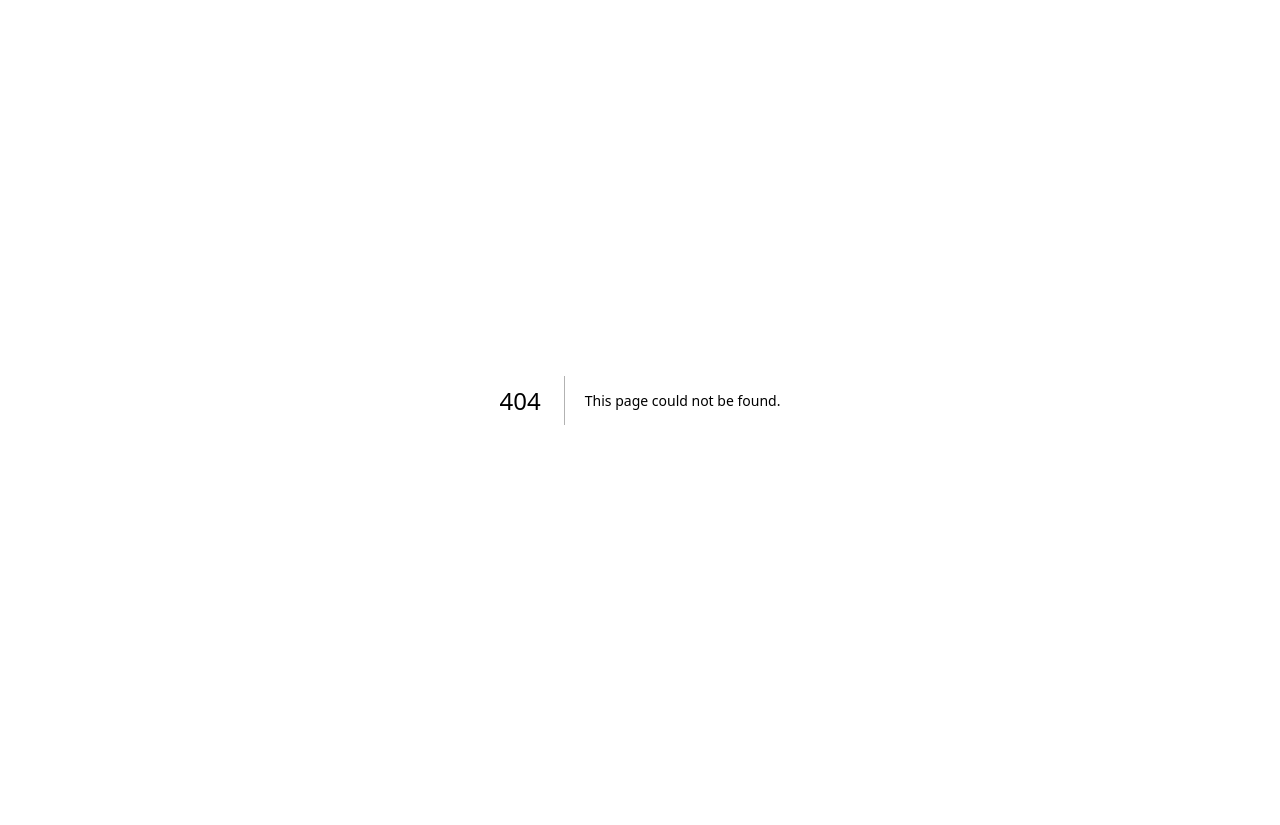
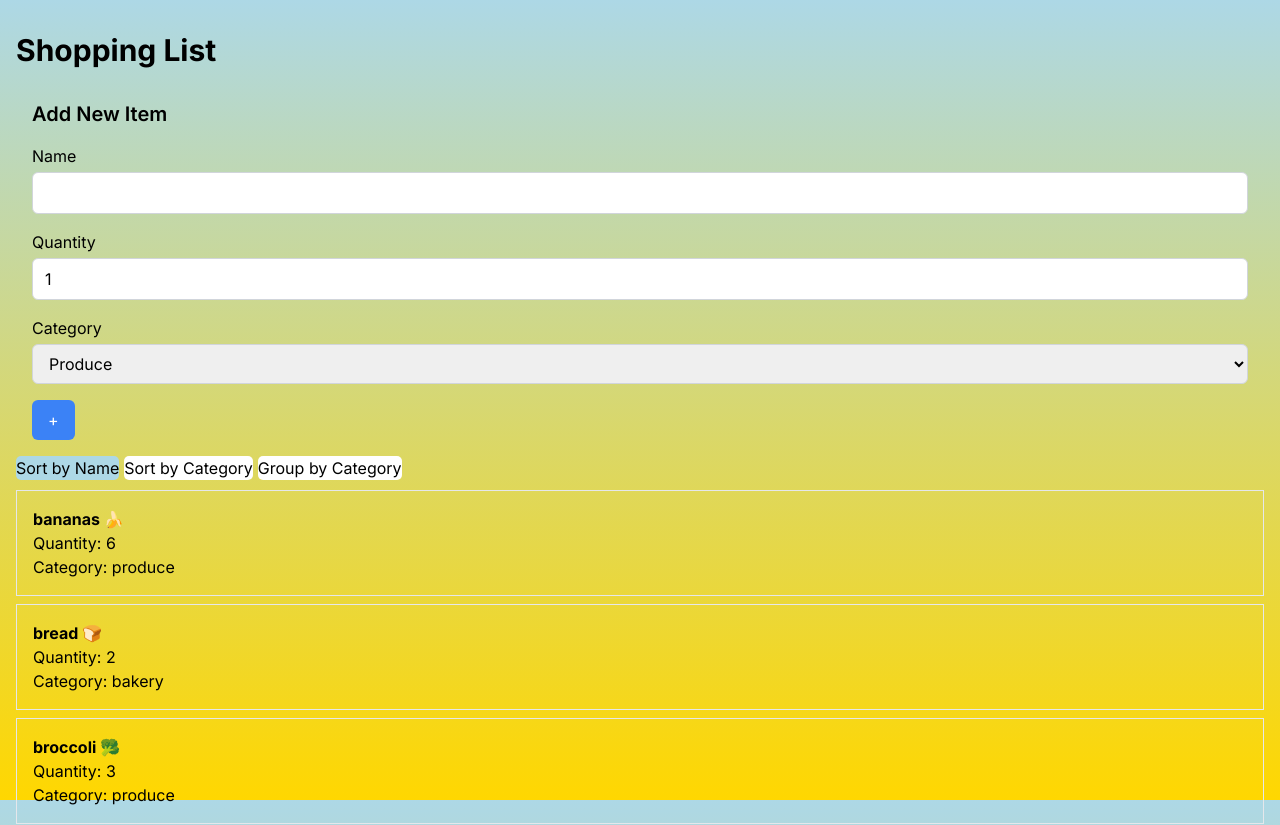
Before and after one commit to GDReadwin/cprg306-assignments, a Next.js app: page /week-6 in a window 1280 px wide. Before the commit this address had no page. Shown: the top 825 px of the page. Before the commit the page ends 800 px from the top, so only its background shows below. Built offline with nearby package versions, Linux system fonts and the light colour scheme.

Commit message:
Update for Week 6 Assignment

```diff
--- a/app/page.js
+++ b/app/page.js
@@ -24,6 +24,11 @@ const HomePage = () => {
           <span>Navigate to Week 5 Page</span>
         </Link>
       </p>
+      <p>
+        <Link href="/week-6/">
+          <span>Navigate to Week 6 Page</span>
+        </Link>
+      </p>
     </div>
   );
 };
--- /dev/null
+++ b/app/week-6/item-list.js
@@ -0,0 +1,114 @@
+import React, { useState } from "react";
+import Item from "./item";
+
+const ItemList = ({ items }) => {
+  const [sortBy, setSortBy] = useState("name");
+  const [groupedItems, setGroupedItems] = useState(null);
+
+  const handleSortByName = () => {
+    setSortBy("name");
+    setGroupedItems(null); // Reset grouped items when sorting by name or category
+  };
+
+  const handleSortByCategory = () => {
+    setSortBy("category");
+    setGroupedItems(null); // Reset grouped items when sorting by name or category
+  };
+
+  const handleGroupByCategory = () => {
+    setSortBy("grouped");
+    const itemsCopy = [...items]; // Create a copy of items
+
+    const grouped = itemsCopy.reduce((acc, item) => {
+      const { category } = item;
+      if (!acc[category]) {
+        acc[category] = [];
+      }
+      acc[category].push(item);
+      return acc;
+    }, {});
+
+    // Sort categories alphabetically
+    const sortedCategories = Object.keys(grouped).sort();
+    // Sort items within each category alphabetically
+    const sortedItemsByCategory = {};
+    sortedCategories.forEach((category) => {
+      sortedItemsByCategory[category] = grouped[category].sort((a, b) =>
+        a.name.localeCompare(b.name)
+      );
+    });
+
+    setGroupedItems(sortedItemsByCategory);
+  };
+
+  return (
+    <div>
+      <div style={{ marginBottom: "10px" }}>
+        <button
+          onClick={handleSortByName}
+          style={{
+            backgroundColor: sortBy === "name" ? "lightblue" : "white",
+            borderRadius: "5px",
+            marginRight: "5px",
+          }}
+        >
+          Sort by Name
+        </button>
+        <button
+          onClick={handleSortByCategory}
+          style={{
+            backgroundColor: sortBy === "category" ? "lightblue" : "white",
+            borderRadius: "5px",
+            marginRight: "5px",
+          }}
+        >
+          Sort by Category
+        </button>
+        <button
+          onClick={handleGroupByCategory}
+          style={{
+            backgroundColor: sortBy === "grouped" ? "lightblue" : "white",
+            borderRadius: "5px",
+          }}
+        >
+          Group by Category
+        </button>
+      </div>
+      <ul>
+        {groupedItems
+          ? Object.entries(groupedItems).map(([category, items]) => (
+              <div key={category}>
+                <h2 className="text-lg font-semibold capitalize">{category}</h2>
+                <ul>
+                  {items.map((item) => (
+                    <Item
+                      key={item.id}
+                      name={item.name}
+                      quantity={item.quantity}
+                      category={item.category}
+                    />
+                  ))}
+                </ul>
+              </div>
+            ))
+          : items
+              .slice() // Create a copy of items to avoid mutation
+              .sort((a, b) =>
+                sortBy === "name"
+                  ? a.name.localeCompare(b.name)
+                  : a.category.localeCompare(b.category)
+              )
+              .map((item) => (
+                <Item
+                  key={item.id}
+                  name={item.name}
+                  quantity={item.quantity}
+                  category={item.category}
+                />
+              ))}
+      </ul>
+    </div>
+  );
+};
+
+export default ItemList;
--- /dev/null
+++ b/app/week-6/item.js
@@ -0,0 +1,13 @@
+import React from "react";
+
+const Item = ({ name, quantity, category }) => {
+  return (
+    <li className="border p-4 my-2">
+      <p className="font-bold">{name}</p>
+      <p>Quantity: {quantity}</p>
+      <p>Category: {category}</p>
+    </li>
+  );
+};
+
+export default Item;
--- /dev/null
+++ b/app/week-6/items.json
@@ -0,0 +1,74 @@
+[
+    {
+      "id": "1h2GJKH12gkHG31h1H",
+      "name": "milk, 4 L 🥛",
+      "quantity": 1,
+      "category": "dairy"
+    },
+    {
+      "id": "2KJH3k2j3H1k2J3K1H",
+      "name": "bread 🍞",
+      "quantity": 2,
+      "category": "bakery"
+    },
+    {
+      "id": "3h2KJH3k2j3H1k2J3",
+      "name": "eggs, dozen 🥚",
+      "quantity": 2,
+      "category": "dairy"
+    },
+    {
+      "id": "4k2J3K1H2GJKH12gk",
+      "name": "bananas 🍌",
+      "quantity": 6,
+      "category": "produce"
+    },
+    {
+      "id": "5H1h1H2KJH3k2j3H",
+      "name": "broccoli 🥦",
+      "quantity": 3,
+      "category": "produce"
+    },
+    {
+      "id": "6H1k2J3K1H2GJKH1",
+      "name": "chicken breasts, 1 kg 🍗",
+      "quantity": 1,
+      "category": "meat"
+    },
+    {
+      "id": "7gkHG31h1H2KJH3k",
+      "name": "pasta sauce 🍝",
+      "quantity": 3,
+      "category": "canned goods"
+    },
+    {
+      "id": "8j3H1k2J3K1H2GJK",
+      "name": "spaghetti, 454 g 🍝",
+      "quantity": 2,
+      "category": "dry goods"
+    },
+    {
+      "id": "9H12gkHG31h1H2KJ",
+      "name": "toilet paper, 12 pack 🧻",
+      "quantity": 1,
+      "category": "household"
+    },
+    {
+      "id": "10H3k2j3H1k2J3K1",
+      "name": "paper towels, 6 pack",
+      "quantity": 1,
+      "category": "household"
+    },
+    {
+      "id": "11k2J3K1H2GJKH12",
+      "name": "dish soap 🍽️",
+      "quantity": 1,
+      "category": "household"
+    },
+    {
+      "id": "12GJKH12gkHG31h1",
+      "name": "hand soap 🧼",
+      "quantity": 4,
+      "category": "household"
+    }
+  ]
--- /dev/null
+++ b/app/week-6/new-item.js
@@ -0,0 +1,109 @@
+// /app/week-4/new-item.js
+import { useState } from "react";
+
+export default function NewItem({ onAddItem }) {
+  // Add a new prop { onAddItem }
+  // Initialize state variables
+  const [name, setName] = useState("");
+  const [quantity, setQuantity] = useState(1);
+  const [category, setCategory] = useState("produce");
+
+  // Form submission handler
+  const handleSubmit = (event) => {
+    event.preventDefault();
+
+    // Create an item object with current values
+    const newItem = {
+      id: generateId(), // Generate a random id
+      name,
+      quantity,
+      category,
+    };
+
+    // Call the onAddItem prop with the item object
+    onAddItem(newItem);
+
+    // Reset state variables
+    setName("");
+    setQuantity(1);
+    setCategory("produce");
+  };
+
+  // Function to generate a random id
+  const generateId = () => {
+    return Math.random().toString(36).substr(2, 9);
+  };
+
+  // Render the component
+  return (
+    <div className="p-4">
+      <h2 className="text-xl font-semibold mb-4">Add New Item</h2>
+      <form onSubmit={handleSubmit} className="space-y-4">
+        {/* Name Field */}
+        <div>
+          <label htmlFor="name" className="block mb-1">
+            Name
+          </label>
+          <input
+            type="text"
+            id="name"
+            value={name}
+            onChange={(e) => setName(e.target.value)}
+            required
+            className="w-full px-3 py-2 border border-gray-300 rounded-md focus:outline-none focus:border-blue-500"
+          />
+        </div>
+
+        {/* Quantity Field */}
+        <div>
+          <label htmlFor="quantity" className="block mb-1">
+            Quantity
+          </label>
+          <input
+            type="number"
+            id="quantity"
+            min="1"
+            max="99"
+            value={quantity}
+            onChange={(e) => setQuantity(Number(e.target.value))}
+            required
+            className="w-full px-3 py-2 border border-gray-300 rounded-md focus:outline-none focus:border-blue-500"
+          />
+        </div>
+
+        {/* Category Field */}
+        <div>
+          <label htmlFor="category" className="block mb-1">
+            Category
+          </label>
+          <select
+            id="category"
+            value={category}
+            onChange={(e) => setCategory(e.target.value)}
+            className="w-full px-3 py-2 border border-gray-300 rounded-md focus:outline-none focus:border-blue-500"
+          >
+            <option value="produce">Produce</option>
+            <option value="dairy">Dairy</option>
+            <option value="bakery">Bakery</option>
+            <option value="meat">Meat</option>
+            <option value="frozen-foods">Frozen Foods</option>
+            <option value="canned-goods">Canned Goods</option>
+            <option value="dry-goods">Dry Goods</option>
+            <option value="beverages">Beverages</option>
+            <option value="snacks">Snacks</option>
+            <option value="household">Household</option>
+            <option value="other">Other</option>
+          </select>
+        </div>
+
+        {/* Submit Button */}
+        <button
+          type="submit"
+          className="bg-blue-500 text-white px-4 py-2 rounded-md hover:bg-blue-300 focus:outline-none focus:bg-blue-600"
+        >
+          +
+        </button>
+      </form>
+    </div>
+  );
+}
--- /dev/null
+++ b/app/week-6/page.js
@@ -0,0 +1,25 @@
+"use client";
+import React, { useState } from "react";
+import ItemList from "./item-list";
+import NewItem from "./new-item"; // Import the NewItem component
+import itemsData from "./items.json"; // Import items.json as itemsData
+
+const Page = () => {
+  const [items, setItems] = useState(itemsData); // Initialize state variable with data from items.json
+
+  const handleAddItem = (newItem) => {
+    setItems([...items, newItem]); // Event handler function to add a new item to items
+  };
+
+  return (
+    <main className="container mx-auto px-4 py-8">
+      <h1 className="text-3xl font-bold mb-4">Shopping List</h1>
+      <NewItem onAddItem={handleAddItem} />{" "}
+      {/* Pass the handleAddItem event handler to NewItem component */}
+      <ItemList items={items} />{" "}
+      {/* Pass the items state to ItemList component */}
+    </main>
+  );
+};
+
+export default Page;
```
